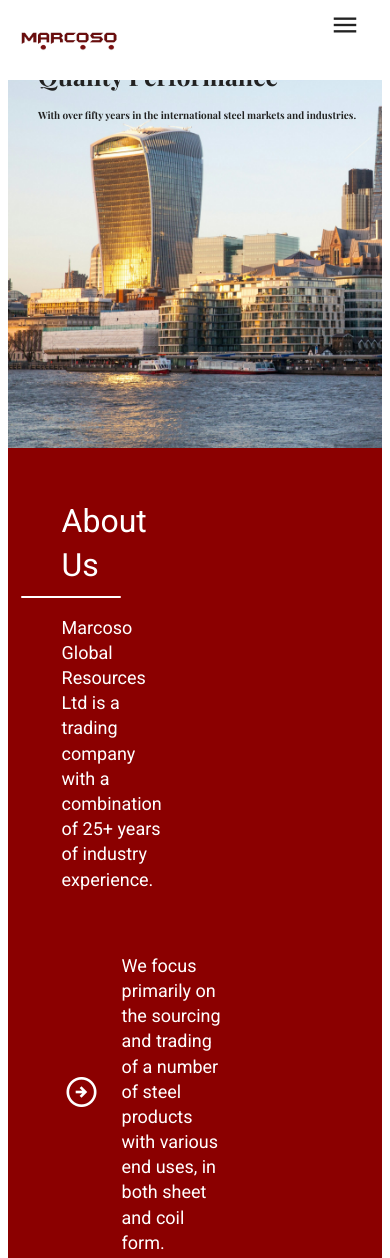
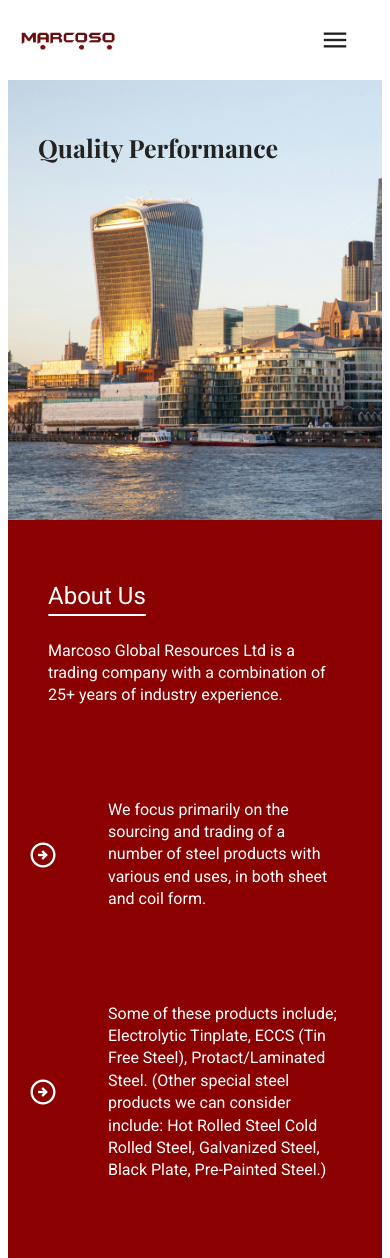
Before and after one commit to Otskey/marcoso, a website built with webpack: page index.html in a window 390 px wide. Shown: the top 1258 px of the page. Built offline with nearby package versions, Linux system fonts and the light colour scheme; a web font is replaced by a local one.

Commit message:
about us is now mobile friendly. nav bar no longer covers the hero title

```diff
--- a/css/style.css
+++ b/css/style.css
@@ -365,6 +365,12 @@
     justify-content: space-between; /* Space out logo and hamburger menu */
     align-items: center; /* Align items vertically center */
     height: 80px; /* Adjust the header height for smaller screens */
+    position: fixed;
+    top: 0;
+    left: 0;
+    width: 100%;
+    background-color: rgba(255, 255, 255, 1);
+    z-index: 1000;
   }
 
   /* Adjust logo size and alignment */
@@ -379,14 +385,10 @@
   nav {
     display: flex; /* Apply flex layout */
     align-items: center; /* Align vertically */
-    justify-content: flex-end; /* Push to the end */
   }
 
   /* Style for both icons */
   nav .material-symbols-outlined {
-    position: absolute;
-    top: 10px;
-    right: 10px;
     font-size: 30px;
     cursor: pointer;
     z-index: 1010;
@@ -414,12 +416,11 @@
   nav ul {
     display: none; /* Hide the menu initially on smaller screens */
     position: fixed;
-    top: 0px;
+    top: 80px; /* Adjust top position to keep it below the header */
     left: -100%; /* Start off-screen */
     width: 100%; /* Adjust width as needed */
-    height: 50vh; /* Full viewport height */
+    height: calc(100vh - 80px); /* Full viewport height minus header height */
     background: rgba(255, 255, 255, 0.8); /* Semi-transparent white */
-    display: flex;
     flex-direction: column;
     align-items: center;
     justify-content: center;
@@ -430,8 +431,6 @@
 
   nav ul.show {
     display: flex; /* Show menu when 'show' class is added */
-    flex-direction: column;
-    align-items: center;
     left: 0; /* Bring the menu into view */
   }
 
@@ -472,6 +471,7 @@
   margin-bottom: 0px;
 }
 
+/*
 @keyframes cycleWords {
   0%, 100% { content: 'Global'; }
   14% { content: 'Shipping & Storage'; }
@@ -482,7 +482,9 @@
   86% { content: 'General Purpose Steel'; }
 
 }
-
+/*
+
+ */
 /* Styling for the cycling word */
 .hero h1 .word-cycle::after {
   content: 'Quality Performance'; /* Initial word */
@@ -518,6 +520,7 @@
     background-size: cover; /* Adjust background image to fit the screen */
     height: 400px; /* Adjust height to content */
     padding: 20px; /* Add some padding for smaller screens */
+    margin-top: 80px; /* Add margin to create space between header and hero */
   }
 
 /* Adjust the font size and margins for h1 */
@@ -769,7 +772,7 @@
   content: "";
   position: absolute;
   bottom: -10px; /* Adjust the position of the divider */
-  left: 9%; /* Center the divider horizontally */
+  left: 10%; /* Center the divider horizontally */
   transform: translateX(-50%); /* Ensure the divider is centered with respect to the h2 element */
   width: 100px; /* Adjust the width of the divider */
   height: 2px; /* Adjust the height of the divider */
@@ -783,8 +786,6 @@
   font-style: normal;
   color: white;
 }
-
-
 
 .about-us .about-us-1 h2,
 .about-us .about-us-2 h2,
@@ -869,7 +870,70 @@
   align-items: center;
 }
 
-
+/* about us media query */
+@media (max-width: 768px) {
+  .about-us-content {
+    display: grid;
+    grid-template-columns: 1fr; /* Use a single column layout for smaller screens */
+    margin-bottom: 40px;
+    grid-gap: 20px; /* Increase grid gap to avoid content squeezing */
+    scroll-margin-top: 50px;
+    background-color: darkred;
+    border-radius: 0 0 0 0; /* Adjust border-radius for aesthetic fitting */
+    padding: 20px; /* Increase padding for better content encapsulation */
+  }
+
+  .about-us .about-us-blurb h2 {
+    font-size: 24px;
+    margin-bottom: 10px; /* Ensure space below headings */
+    text-decoration: none; /* Remove underline */
+    position: relative; /* Ensure relative positioning for the underline */
+    display: inline-block; /* Make the title behave like a block element */
+  }
+
+  .about-us .about-us-blurb h2::after {
+    content: "";
+    position: absolute;
+    bottom: -2px; /* Position the underline below the text */
+    left: 50%; /* Start the underline from the left */
+    width: 100%; /* Make the underline span the entire width */
+    height: 2px; /* Adjust the height of the underline */
+    background-color: white; /* Color of the underline */
+  }
+
+  .about-us p {
+    font-size: 16px;
+  }
+
+  .about-us .about-us-1 h2,
+  .about-us .about-us-2 h2,
+  .about-us .about-us-3 h2 {
+    font-size: 18px;
+  }
+
+  /* Adjust the layout of content areas to prevent icon overlap */
+  .about-us-blurb,
+  .about-us-1,
+  .about-us-2,
+  .about-us-3 {
+    grid-column: 1 / -1;
+    padding: 20px; /* Increase padding for clarity */
+    position: relative; /* Ensure positioning context is set */
+  }
+
+
+  .about-us-1 .material-symbols-outlined,
+  .about-us-2 .material-symbols-outlined,
+  .about-us-3 .material-symbols-outlined {
+    position: absolute;
+    left: -60px; /* Adjust left positioning to prevent overlap */
+    top: 50%;
+    transform: translateY(-50%); /* Center vertically */
+    width: 30px; /* Adjust icon size */
+    height: 30px; /* Adjust icon size */
+    font-size: 30px; /* Adjust icon font size for consistency */
+  }
+}
 
 /* Services layout */
 
@@ -1208,7 +1272,7 @@
   margin: 15px; /* Add some margin */
   background-color: #f4ede4;
   width: 310px;
-  height: 361.88;
+  height: 361.88px;
   text-align: left;
   box-shadow: 0 4px 8px rgba(0, 0, 0, 0.2);
   cursor: pointer;
@@ -1538,6 +1602,12 @@
   line-height: 0.8;
 }
 
+.our-locations-content a {
+  font-family: 'Noto Sans HK', sans-serif;
+  font-size: 18px;
+  line-height: 0.8;
+}
+
 .map {
   grid-column: 3 / 7;
 }
@@ -1576,6 +1646,11 @@
   }
 
   .our-locations-content p {
+    font-size: 16px; /* Adjust font size for paragraph */
+    line-height: 1.2; /* Adjust line height for better readability */
+  }
+
+  .our-locations-content a {
     font-size: 16px; /* Adjust font size for paragraph */
     line-height: 1.2; /* Adjust line height for better readability */
   }
--- a/index.html
+++ b/index.html
@@ -120,7 +120,8 @@
 
 <section id="hero" class="hero">
   <h1><span class="word-cycle"></span> </h1>
-  <h2>With over fifty years in the international steel markets and industries.</h2>
+  <!-- commenting out h2 request
+  <h2>With over fifty years in the international steel markets and industries.</h2> -->
   <!-- commenting our original contact us design <form>
     <div>
       <label for="cust-name">Name *</label>
@@ -339,8 +340,9 @@
     <p>Suite 322</p>
     <p>London, EC3V 0HR</p>
     <p>United Kingdom</p>
-    <p>Tel : + 44 203 9688 021</p>
-    <a href="#"><img src="img/linkedin.svg"></a>
+    <a href="tel:+442039688022">Tel : + 44 203 9688 022</a>
+    <br>
+    <a href="https://www.linkedin.com/company/marcoso-global-resources-ltd/about/"><img src="img/linkedin.svg"></a>
   </div>
 
   <div class="map">
@@ -361,6 +363,9 @@
 <!-- site link navigation -->
 <script src="js/sitelinknavigation.js"></script>
 
+<!-- site link navigation -->
+<script src="js/sitelinknavigation.js"></script>
+
 <!-- hamburger menu -->
 <script src="js/hamburger.js"></script>
 
```
Lines whose indentation alone changed are shown as unchanged.
